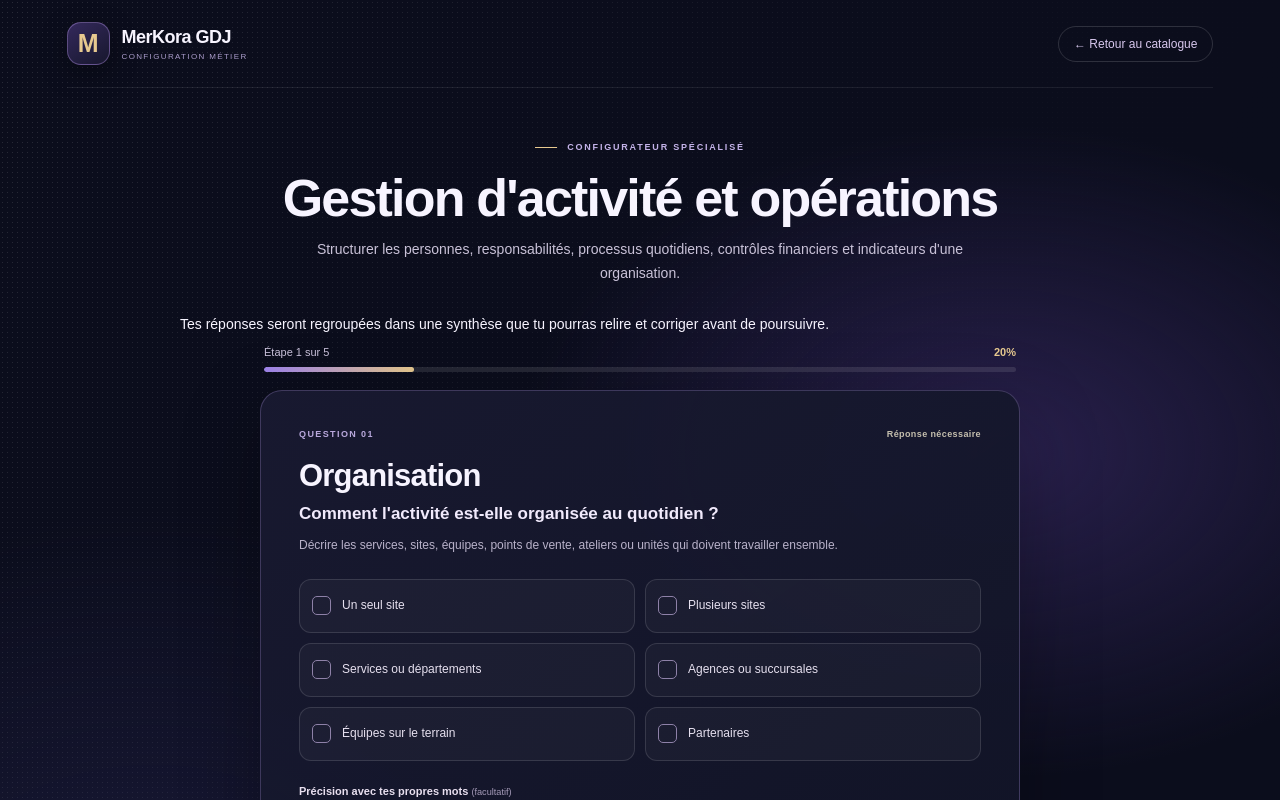
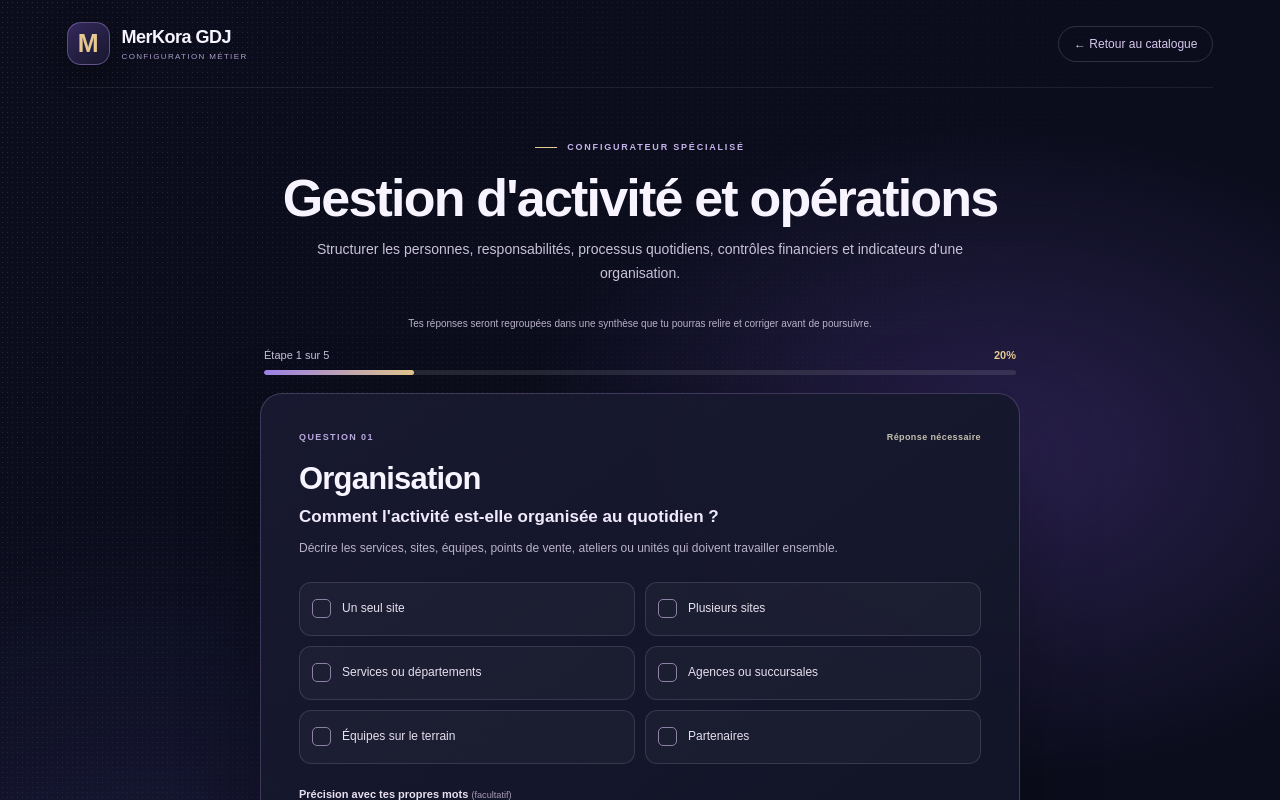
Before and after one commit to merkelnascom-art/Merkora-GDJ, a Next.js app: page /catalogue/configurer/business_management in a window 1280 px wide. Shown: the top 800 px of the page. Built offline with nearby package versions, Linux system fonts and the light colour scheme.

Commit message:
style(merkora): refine configurator guidance note

```diff
--- a/app/globals.css
+++ b/app/globals.css
@@ -901,3 +901,6 @@
   .mk-config-button{width:100%}
   .mk2-configurator-catalogue-grid{grid-template-columns:1fr}
 }
+
+.mk-configurator-intro-note{max-width:760px;margin:0 auto 17px;text-align:center;color:#b9b1c9;font-size:10px;line-height:1.6}
+@media(max-width:760px){.mk-configurator-intro-note{text-align:left}}
```
